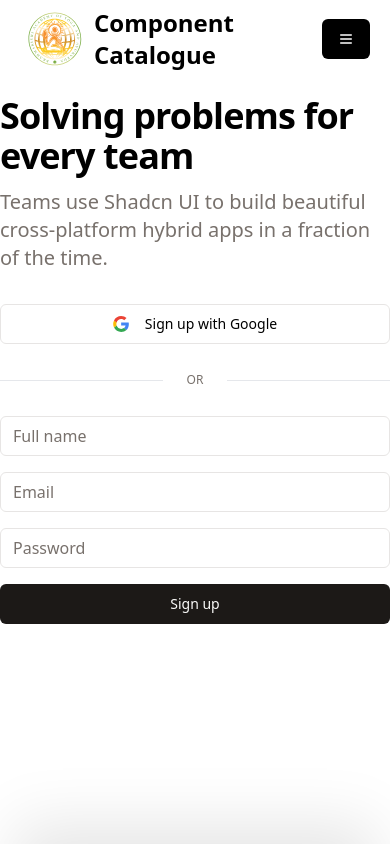
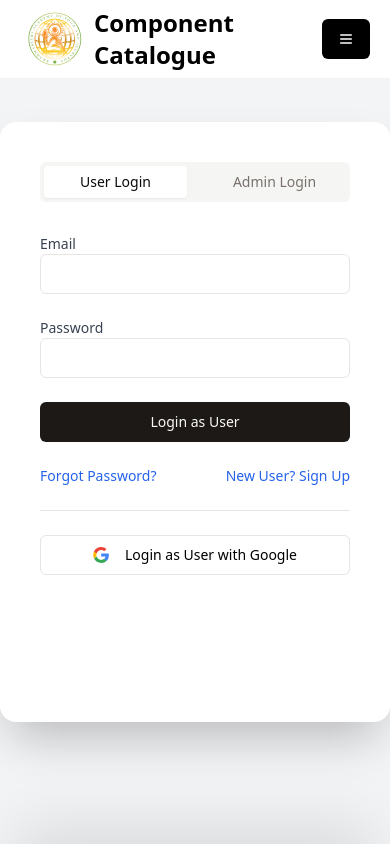
Before and after one commit to Semicolon-Stardust/next-frontend-template, a Next.js app: page /en/login in a window 390 px wide. Shown: the top 844 px of the page. Built offline with nearby package versions, Linux system fonts and the light colour scheme.

Commit message:
Login Page Added

```diff
--- a/package.json
+++ b/package.json
@@ -11,11 +11,13 @@
 		"format": "prettier --write \"src/**/*.{js,jsx,ts,tsx,json,css,md}\""
 	},
 	"dependencies": {
+		"@hookform/resolvers": "^3.10.0",
 		"@radix-ui/react-dropdown-menu": "^2.1.4",
 		"@radix-ui/react-label": "^2.1.1",
 		"@radix-ui/react-select": "^2.1.4",
 		"@radix-ui/react-separator": "^1.1.1",
 		"@radix-ui/react-slot": "^1.1.1",
+		"@radix-ui/react-tabs": "^1.1.2",
 		"class-variance-authority": "^0.7.1",
 		"clsx": "^2.1.1",
 		"embla-carousel-autoplay": "^8.5.2",
@@ -27,8 +29,10 @@
 		"next-themes": "^0.4.4",
 		"react": "^19.0.0",
 		"react-dom": "^19.0.0",
+		"react-hook-form": "^7.54.2",
 		"tailwind-merge": "^2.6.0",
-		"tailwindcss-animate": "^1.0.7"
+		"tailwindcss-animate": "^1.0.7",
+		"zod": "^3.24.1"
 	},
 	"devDependencies": {
 		"@eslint/eslintrc": "^3",
--- a/src/app/[locale]/login/page.tsx
+++ b/src/app/[locale]/login/page.tsx
@@ -1,28 +1,153 @@
+'use client';
+
+import { useState } from 'react';
+import { useForm } from 'react-hook-form';
+import { zodResolver } from '@hookform/resolvers/zod';
+import * as z from 'zod';
+import { Tabs, TabsList, TabsTrigger, TabsContent } from '@/components/ui/tabs';
+import { Input } from '@/components/ui/input';
 import { Button } from '@/components/ui/button';
-import { Input } from '@/components/ui/input';
-import { Label } from '@/components/ui/label';
+import { cn } from '@/lib/utils';
+import { motion } from 'framer-motion';
 import { Separator } from '@/components/ui/separator';
-import { cn } from '@/lib/utils';
-import Image from 'next/image';
+import { Link } from '@/i18n/routing';
 
-export default function HeroFormImageAndForm() {
+const userSchema = z.object({
+	email: z.string().email({ message: 'Invalid email address' }),
+	password: z
+		.string()
+		.min(6, { message: 'Password must be at least 6 characters' }),
+});
+
+const adminSchema = z.object({
+	username: z
+		.string()
+		.min(3, { message: 'Username must be at least 3 characters' }),
+	password: z
+		.string()
+		.min(6, { message: 'Password must be at least 6 characters' }),
+	notes: z.string().optional(),
+});
+
+type UserFormData = z.infer<typeof userSchema>;
+type AdminFormData = z.infer<typeof adminSchema>;
+
+const LoginForm = () => {
+	const [activeTab, setActiveTab] = useState<'user' | 'admin'>('user');
+
+	const userForm = useForm<UserFormData>({
+		resolver: zodResolver(userSchema),
+	});
+
+	const adminForm = useForm<AdminFormData>({
+		resolver: zodResolver(adminSchema),
+	});
+
+	const handleUserSubmit = (data: UserFormData) => {
+		console.log('User Login Data:', data);
+	};
+
+	const handleAdminSubmit = (data: AdminFormData) => {
+		console.log('Admin Login Data:', data);
+	};
+
 	return (
+		<div
+			className={cn(
+				'flex items-center justify-center min-h-screen bg-gray-100 dark:bg-gray-900'
+			)}
+		>
+			<motion.div
+				initial={{ opacity: 0, scale: 0.9 }}
+				animate={{ opacity: 1, scale: 1 }}
+				transition={{ duration: 0.5 }}
+				className="w-full max-w-2xl p-10 mx-auto bg-white shadow-2xl dark:bg-gray-800 rounded-2xl h-[600px]"
+			>
+				<Tabs
+					value={activeTab}
+					onValueChange={(value) =>
+						setActiveTab(value as 'user' | 'admin')
+					}
+					className="flex flex-col"
+				>
+					<div className="">
+						<TabsList className="grid grid-cols-2 gap-4 mb-6">
+							<TabsTrigger value="user">User Login</TabsTrigger>
+							<TabsTrigger value="admin">Admin Login</TabsTrigger>
+						</TabsList>
+					</div>
 					<div className={cn('')}>
-			{/* Hero */}
-			<div className="relative overflow-hidden flex flex-col min-h-screen">
-				<div className="container py-24 lg:py-32">
-					<div className="md:pe-8 md:w-1/2 xl:pe-0 xl:w-5/12">
-						{/* Title */}
-						<h1 className="scroll-m-20 text-4xl font-extrabold tracking-tight lg:text-5xl">
-							Solving problems for every team
-						</h1>
-						<p className="mt-3 text-xl text-muted-foreground">
-							Teams use Shadcn UI to build beautiful
-							cross-platform hybrid apps in a fraction of the
-							time.
+						<TabsContent value="user">
+							<motion.form
+								initial={{ opacity: 0, y: 20 }}
+								animate={{ opacity: 1, y: 0 }}
+								transition={{ duration: 0.5 }}
+								onSubmit={userForm.handleSubmit(
+									handleUserSubmit
+								)}
+								className="space-y-6"
+							>
+								<div>
+									<label
+										htmlFor="email"
+										className="block text-sm font-medium text-gray-700 dark:text-gray-300"
+									>
+										Email
+									</label>
+									<Input
+										id="email"
+										type="email"
+										{...userForm.register('email')}
+									/>
+									{userForm.formState.errors.email && (
+										<p className="mt-1 text-sm text-red-500">
+											{
+												userForm.formState.errors.email
+													.message
+											}
 										</p>
-						{/* End Title */}
-						<div className="mt-8 grid">
+									)}
+								</div>
+								<div>
+									<label
+										htmlFor="password"
+										className="block text-sm font-medium text-gray-700 dark:text-gray-300"
+									>
+										Password
+									</label>
+									<Input
+										id="password"
+										type="password"
+										{...userForm.register('password')}
+									/>
+									{userForm.formState.errors.password && (
+										<p className="mt-1 text-sm text-red-500">
+											{
+												userForm.formState.errors
+													.password.message
+											}
+										</p>
+									)}
+								</div>
+								<Button type="submit" className="w-full">
+									Login as User
+								</Button>
+								<div className="flex justify-between mt-4">
+									<Link
+										href="/forgot-password"
+										className="text-sm text-blue-600 dark:text-blue-400"
+									>
+										Forgot Password?
+									</Link>
+									<Link
+										href="/signup"
+										className="text-sm text-blue-600 dark:text-blue-400"
+									>
+										New User? Sign Up
+									</Link>
+								</div>
+								<Separator />
+								<div className="grid mt-8">
 									<Button variant={'outline'}>
 										<svg
 											className="w-4 h-auto mr-2"
@@ -48,63 +173,117 @@ export default function HeroFormImageAndForm() {
 												fill="#EB4335"
 											/>
 										</svg>
-								Sign up with Google
+										Login as User with Google
 									</Button>
 								</div>
-						<Separator asChild className="my-6 bg-background">
-							<div className="py-3 flex items-center text-xs text-muted-foreground uppercase before:flex-[1_1_0%] before:border-t before:border-gray-200 before:me-6 after:flex-[1_1_0%] after:border-t after:border-gray-200 after:ms-6 dark:before:border-gray-700 dark:after:border-gray-700">
-								Or
+							</motion.form>
+						</TabsContent>
+
+						<TabsContent value="admin">
+							<motion.form
+								initial={{ opacity: 0, y: 20 }}
+								animate={{ opacity: 1, y: 0 }}
+								transition={{ duration: 0.5 }}
+								onSubmit={adminForm.handleSubmit(
+									handleAdminSubmit
+								)}
+								className="space-y-6"
+							>
+								<div>
+									<label
+										htmlFor="username"
+										className="block text-sm font-medium text-gray-700 dark:text-gray-300"
+									>
+										Username
+									</label>
+									<Input
+										id="username"
+										{...adminForm.register('username')}
+									/>
+									{adminForm.formState.errors.username && (
+										<p className="mt-1 text-sm text-red-500">
+											{
+												adminForm.formState.errors
+													.username.message
+											}
+										</p>
+									)}
 								</div>
-						</Separator>
-						{/* Form */}
-						<form>
-							<div className="mb-4">
-								<Label htmlFor="firstName" className="sr-only">
-									Full name
-								</Label>
+								<div>
+									<label
+										htmlFor="password"
+										className="block text-sm font-medium text-gray-700 dark:text-gray-300"
+									>
+										Password
+									</label>
 									<Input
-									type="text"
-									id="firstName"
-									placeholder="Full name"
+										id="password"
+										type="password"
+										{...adminForm.register('password')}
 									/>
+									{adminForm.formState.errors.password && (
+										<p className="mt-1 text-sm text-red-500">
+											{
+												adminForm.formState.errors
+													.password.message
+											}
+										</p>
+									)}
 								</div>
-							<div className="mb-4">
-								<Label htmlFor="email" className="sr-only">
-									Email
-								</Label>
-								<Input
-									type="email"
-									id="email"
-									placeholder="Email"
+								<Button type="submit" className="w-full">
+									Login as Admin
+								</Button>
+								<div className="flex justify-between mt-4">
+									<Link
+										href="/forgot-password"
+										className="text-sm text-blue-600 dark:text-blue-400"
+									>
+										Forgot Password?
+									</Link>
+									<Link
+										href="/signup"
+										className="text-sm text-blue-600 dark:text-blue-400"
+									>
+										Not an Admin? Sign Up
+									</Link>
+								</div>
+								<Separator />
+								<div className="grid mt-8">
+									<Button variant={'outline'}>
+										<svg
+											className="w-4 h-auto mr-2"
+											width={46}
+											height={47}
+											viewBox="0 0 46 47"
+											fill="none"
+										>
+											<path
+												d="M46 24.0287C46 22.09 45.8533 20.68 45.5013 19.2112H23.4694V27.9356H36.4069C36.1429 30.1094 34.7347 33.37 31.5957 35.5731L31.5663 35.8669L38.5191 41.2719L38.9885 41.3306C43.4477 37.2181 46 31.1669 46 24.0287Z"
+												fill="#4285F4"
 											/>
+											<path
+												d="M23.4694 47C29.8061 47 35.1161 44.9144 39.0179 41.3012L31.625 35.5437C29.6301 36.9244 26.9898 37.8937 23.4987 37.8937C17.2793 37.8937 12.0281 33.7812 10.1505 28.1412L9.88649 28.1706L2.61097 33.7812L2.52296 34.0456C6.36608 41.7125 14.287 47 23.4694 47Z"
+												fill="#34A853"
+											/>
+											<path
+												d="M10.1212 28.1413C9.62245 26.6725 9.32908 25.1156 9.32908 23.5C9.32908 21.8844 9.62245 20.3275 10.0918 18.8588V18.5356L2.75765 12.8369L2.52296 12.9544C0.909439 16.1269 0 19.7106 0 23.5C0 27.2894 0.909439 30.8731 2.49362 34.0456L10.1212 28.1413Z"
+												fill="#FBBC05"
+											/>
+											<path
+												d="M23.4694 9.07688C27.8699 9.07688 30.8622 10.9863 32.5344 12.5725L39.1645 6.11C35.0867 2.32063 29.8061 0 23.4694 0C14.287 0 6.36607 5.2875 2.49362 12.9544L10.0918 18.8588C11.9987 13.1894 17.25 9.07688 23.4694 9.07688Z"
+												fill="#EB4335"
+											/>
+										</svg>
+										Login as Admin with Google
+									</Button>
 								</div>
-							<div className="mb-4">
-								<Label htmlFor="password" className="sr-only">
-									Password
-								</Label>
-								<Input
-									type="password"
-									id="password"
-									placeholder="Password"
-								/>
+							</motion.form>
+						</TabsContent>
 					</div>
-							<div className="grid">
-								<Button>Sign up</Button>
-							</div>
-						</form>
-						{/* End Form */}
-					</div>
-				</div>
-				<Image
-					className="hidden md:block md:absolute md:top-0 md:start-1/2 md:end-0 h-full"
-					src="https://placehold.co/700x800"
-					alt="image description"
-					width={700}
-					height={800}
-				/>
-				{/* End Col */}
-			</div>
-			{/* End Hero */}
+				</Tabs>
+			</motion.div>
 		</div>
 	);
-}
+};
+
+export default LoginForm;
--- /dev/null
+++ b/src/components/ui/tabs.tsx
@@ -0,0 +1,63 @@
+"use client"
+
+import * as React from "react"
+import * as TabsPrimitive from "@radix-ui/react-tabs"
+import { motion } from "framer-motion";
+
+import { cn } from "@/lib/utils"
+
+const Tabs = TabsPrimitive.Root
+
+const TabsList = React.forwardRef<
+  React.ElementRef<typeof TabsPrimitive.List>,
+  React.ComponentPropsWithoutRef<typeof TabsPrimitive.List>
+>(({ className, ...props }, ref) => (
+  <TabsPrimitive.List
+    ref={ref}
+    className={cn(
+      "inline-flex h-10 items-center justify-center rounded-md bg-muted p-1 text-muted-foreground",
+      className
+    )}
+    {...props}
+  />
+))
+TabsList.displayName = TabsPrimitive.List.displayName
+
+const TabsTrigger = React.forwardRef<
+  React.ElementRef<typeof TabsPrimitive.Trigger>,
+  React.ComponentPropsWithoutRef<typeof TabsPrimitive.Trigger>
+>(({ className, ...props }, ref) => (
+  <TabsPrimitive.Trigger
+    ref={ref}
+    className={cn(
+      "inline-flex items-center justify-center whitespace-nowrap rounded-sm px-3 py-1.5 text-sm font-medium ring-offset-background transition-all focus-visible:outline-none focus-visible:ring-2 focus-visible:ring-ring focus-visible:ring-offset-2 disabled:pointer-events-none disabled:opacity-50 data-[state=active]:bg-background data-[state=active]:text-foreground data-[state=active]:shadow-sm",
+      className
+    )}
+    {...props}
+  />
+))
+TabsTrigger.displayName = TabsPrimitive.Trigger.displayName
+
+const TabsContent = React.forwardRef<
+  React.ElementRef<typeof TabsPrimitive.Content>,
+  React.ComponentPropsWithoutRef<typeof TabsPrimitive.Content>
+>(({ className, ...props }, ref) => (
+  <motion.div
+    initial={{ opacity: 0, y: 10 }}
+    animate={{ opacity: 1, y: 0 }}
+    exit={{ opacity: 0, y: 10 }}
+    transition={{ duration: 0.3 }}
+  >
+    <TabsPrimitive.Content
+      ref={ref}
+      className={cn(
+        "mt-2 ring-offset-background focus-visible:outline-none focus-visible:ring-2 focus-visible:ring-ring focus-visible:ring-offset-2",
+        className
+      )}
+      {...props}
+    />
+  </motion.div>
+))
+TabsContent.displayName = TabsPrimitive.Content.displayName
+
+export { Tabs, TabsList, TabsTrigger, TabsContent }
--- /dev/null
+++ b/src/components/ui/textarea.tsx
@@ -0,0 +1,22 @@
+import * as React from "react"
+
+import { cn } from "@/lib/utils"
+
+const Textarea = React.forwardRef<
+  HTMLTextAreaElement,
+  React.ComponentProps<"textarea">
+>(({ className, ...props }, ref) => {
+  return (
+    <textarea
+      className={cn(
+        "flex min-h-[80px] w-full rounded-md border border-input bg-background px-3 py-2 text-base ring-offset-background placeholder:text-muted-foreground focus-visible:outline-none focus-visible:ring-2 focus-visible:ring-ring focus-visible:ring-offset-2 disabled:cursor-not-allowed disabled:opacity-50 md:text-sm",
+        className
+      )}
+      ref={ref}
+      {...props}
+    />
+  )
+})
+Textarea.displayName = "Textarea"
+
+export { Textarea }
```
Also changed, not shown: 1 other file (tests, documents, lock files or other folders). Lines whose indentation alone changed are shown as unchanged.
